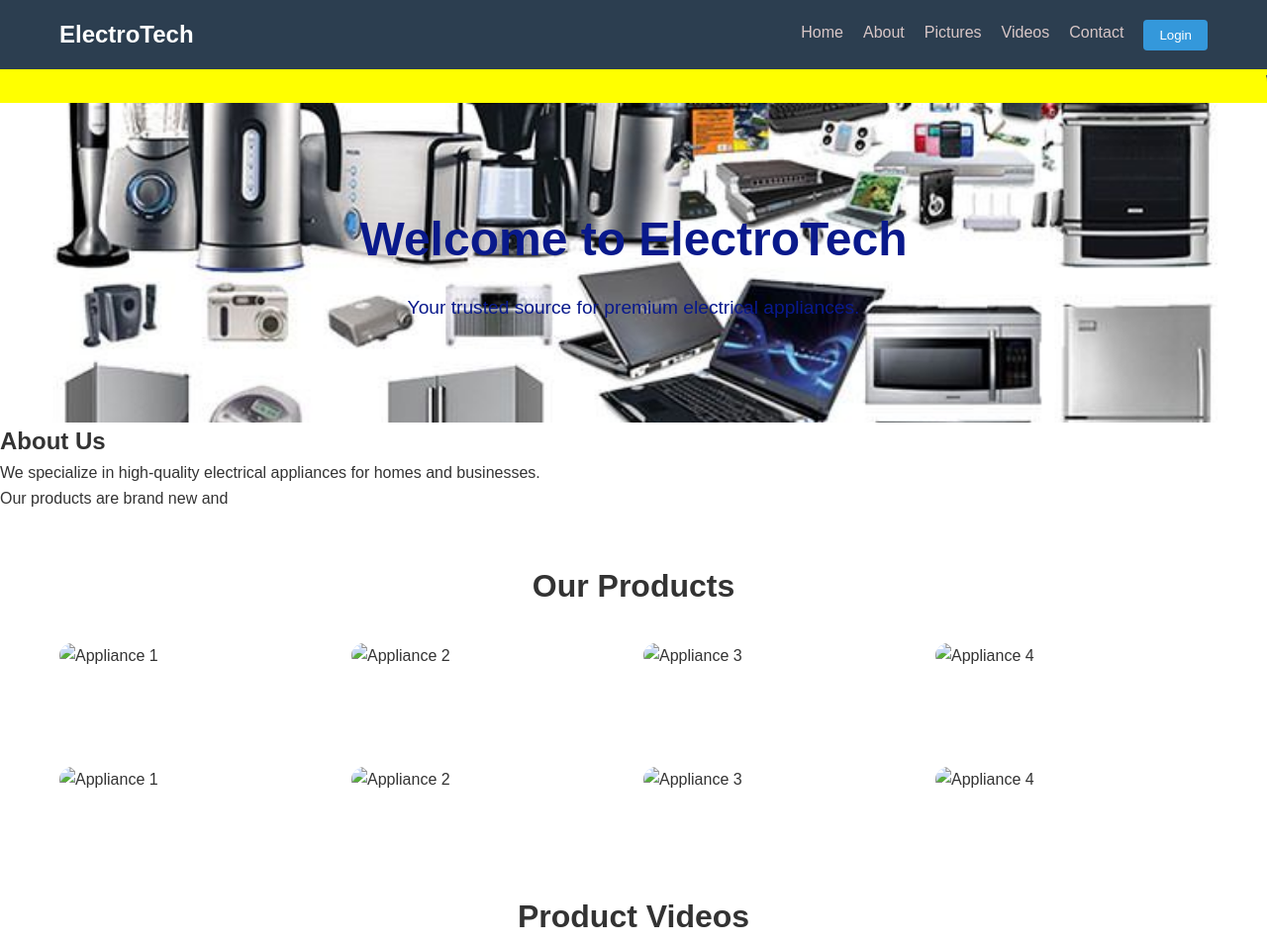
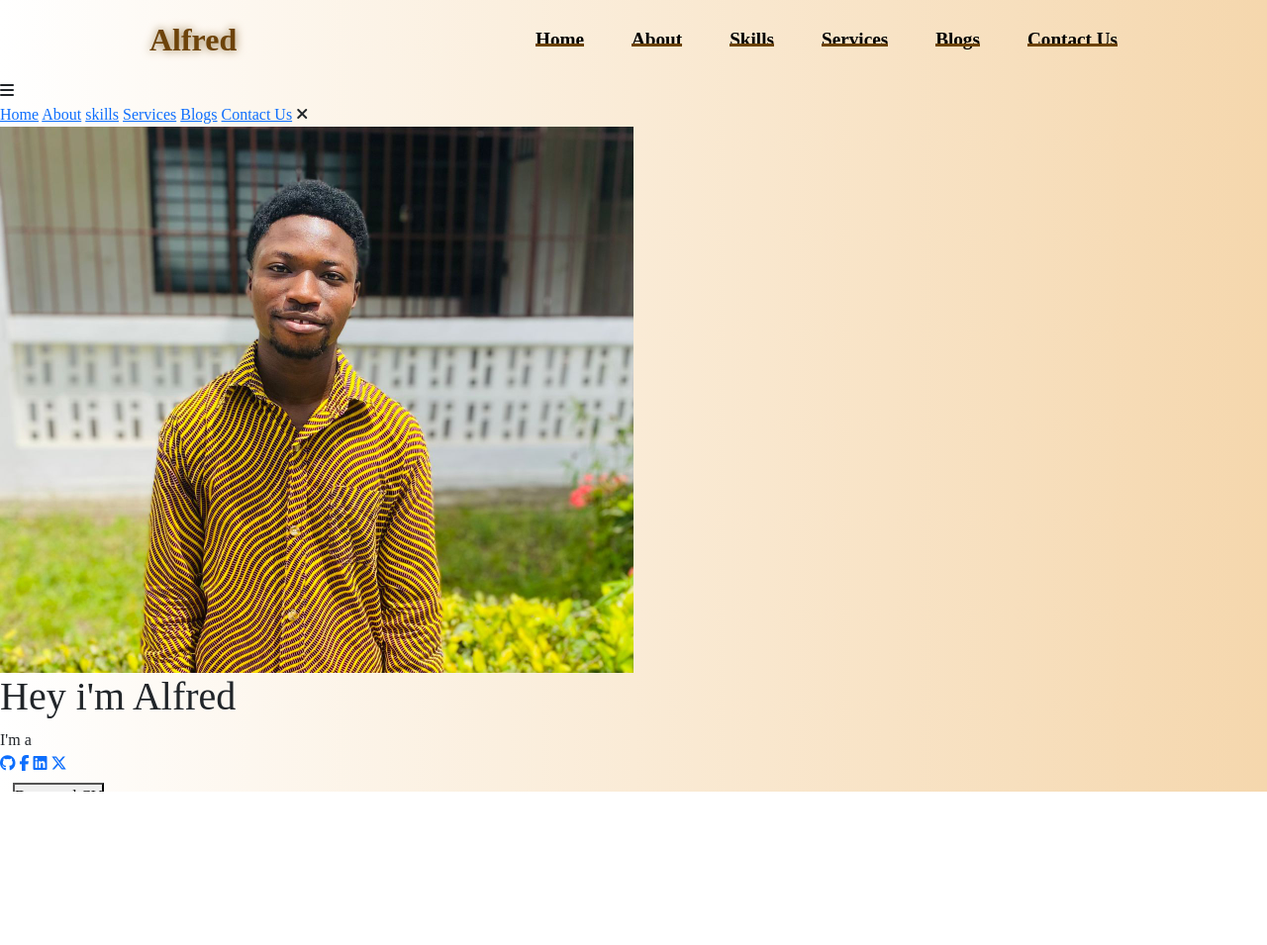
Before and after one commit to Alfred-Nkansah/nkansahalfred33-gmail.com, a plain HTML site: page index.html in a window 1280 px wide. Shown: the top 955 px of the page at 99% size. After the commit the page ends 800 px from the top, so only its background shows below. Drawn offline with nearby package versions, Linux system fonts and the light colour scheme; files whose address does not match are found by name.

Commit message:
Add files via upload

```diff
--- a/index.html
+++ b/index.html
@@ -1,104 +1,64 @@
-<!DOCTYPE html>
+<!doctype html>
 <html lang="en">
-<head>
-    <meta charset="UTF-8">
-    <meta name="viewport" content="width=device-width, initial-scale=1.0">
-    <title>Electrical Appliance Business</title>
-    <link rel="stylesheet" href="styles.css">
-</head>
-<body>
-    <header>
-        <nav>
-            <div class="logo">ElectroTech</div>
-            <button class="hamburger" id="hamburger">
-                <span class="bar"></span>
-                <span class="bar"></span>
-                <span class="bar"></span>
-            </button>
-            <ul class="nav-links" id="nav-links">
-                <li><a href="#home">Home</a></li>
-                <li><a href="#about">About</a></li>
-                <li><a href="#pictures">Pictures</a></li>
-                <li><a href="#videos">Videos</a></li>
-                <li><a href="#contact">Contact</a></li>
-                <li><button id="login-btn">Login</button></li>
-            </ul>
-        </nav>
-    </header>
-    <div class="marq">
-        <marquee behavior="" direction="">
-            Welcome to ElectroTech.... Your trusted source for premium electrical appliances. We provide quality and affordable appliance.For more info, contact 0549228165 or visit any of our warehouse at Tesano,Unidaz Hostel</h1>
-        </marquee>
-    </div>
+  <head>
+    <link rel="stylesheet" href="https://cdnjs.cloudflare.com/ajax/libs/font-awesome/6.7.2/css/all.min.css">
+    <meta charset="utf-8">
+    <meta name="viewport" content="width=device-width, initial-scale=1">
+    <title>My portfolio</title>
+    <link href="https://cdn.jsdelivr.net/npm/bootstrap@5.3.7/dist/css/bootstrap.min.css" rel="stylesheet" integrity="sha384-LN+7fdVzj6u52u30Kp6M/trliBMCMKTyK833zpbD+pXdCLuTusPj697FH4R/5mcr" crossorigin="anonymous">
+    <link rel="stylesheet" href="style.css" type="text/css">
+  </head>
+  <body>
 
-    <section id="home" class="hero">
-        <h1>Welcome to ElectroTech</h1>
-        <p>Your trusted source for premium electrical appliances.</p>
-    </section>
-
-    <secc:\Users\USER\Desktop\ALL\WEB\FORMtion id="about">
-        <h2>About Us</h2>
-        <p>We specialize in high-quality electrical appliances for homes and businesses.</p>
-        <p>Our products are brand new and </p>
-    </section>
-
-    <section id="pictures">
-        <h2>Our Products</h2>
-        <div class="gallery">
-            <img src="../electrical-appliance-site/images/fan (1).jpeg" alt="Appliance 1">
-            <img src="../electrical-appliance-site/images/iron.jpeg" alt="Appliance 2">
-            <img src="../electrical-appliance-site/images/washing machine.jpeg" alt="Appliance 3">
-            <img src="../electrical-appliance-site/images/Acer’s touchscreen-equipped Aspire M5 ultrabook and V5 laptop available October 26th starting at $749_99.jpeg" alt="Appliance 4">
+<nav>
+    <div class="nav-container">
+        <div class="logo">
+            <span>Alfred</span>
         </div>
-    </section>
-     <section id="pictures">
-        <div class="gallery">
-            <img src="../electrical-appliance-site/images/download (1).jpeg" alt="Appliance 1">
-            <img src="../electrical-appliance-site/images/Los dispositivos de entrada y salida son todos aquellos instrumentos peculiares que tienen la función de poder transmitir o recibir información para la computadora o el usuario_ EJEMPLOS_ fax, modems externos e int.jpeg" alt="Appliance 2">
-            <img src="../electrical-appliance-site/images/washing machine.jpeg" alt="Appliance 3">
-            <img src="../electrical-appliance-site/images/Music system.jpeg" alt="Appliance 4">
-        </div>
-    </section>
-
-    <section id="videos">
-        <h2>Product Videos</h2>
-        <div class="video-container">
-            <iframe width="560" height="315" src="../electrical-appliance-site/video/AVOID THESE APPLIANCE BRANDS AT ALL COSTS! TOP 12 RANKED WORST TO BEST (2025).mp4" frameborder="0" allowfullscreen></iframe>
-            <iframe width="560" height="315" src="../electrical-appliance-site/video/Selling Home Appliances in The Gambia _ Business and Entrepreneurship (12).mp4" frameborder="0" allowfullscreen></iframe>
-        </div>
-    </section>
-
-    <section id="contact" class="mode">
-        <h2>Contact Us</h2>
-        <form>
-            <input type="text" placeholder="Name" required>
-            <input type="email" placeholder="Email" required>
-            <textarea placeholder="Message"></textarea>
-            <button type="submit">Send</button>
-        </form>
-    </section>
-
-    <footer>
-        <p>&copy; 2025 ElectroTech. All rights reserved.</p>
-    </footer>
-
-    <!-- Back to Top Button -->
-    <button id="back-to-top" title="Back to Top">↑</button>
-
-    <!-- Login Modal -->
-    <div id="login-modal" class="modal">
-        <div class="modal-content">
-            <span class="close">&times;</span>
-            <h2>Login</h2>
-            <form id="login-form">
-                <input type="email" id="email" placeholder="Email" required>
-                <input type="password" id="password" placeholder="Password" required>
-                <button type="submit">Login</button>
-            </form>
-            <p id="login-message"></p>
+        <div class="links">
+            <div class="link"><a href="#">Home</a></div>
+            <div class="link"><a href="#">About</a></div>
+            <div class="link"><a href="#">Skills</a></div>
+            <div class="link"><a href="#">Services</a></div>
+             <div class="link"><a href="#">Blogs</a></div>
+             <div class="link contact-btn"><a href="#">Contact Us</a></div>
         </div>
     </div>
+    <i class="fa-solid fa-bars hamburg"></i>
+    <div class="dropdown">
+        <div class="links">
+            <a href="">Home</a>
+            <a href="">About</a>
+            <a href="">skills</a>
+            <a href="">Services</a>
+            <a href="">Blogs</a>
+            <a href="">Contact Us</a>
+            <i class="fa-solid fa-xmark"></i>
+        </div>
+    </div>
+    <section>
+       <div class="main-container">
+        <div class="image">
+            <img src="main.jpg" alt="" height="50%" width="50%">
+        </div>
+        <div class="content">
+            <h1>Hey i'm <span>Alfred</span></h1>
+            <div class="typewriter">I'm a<span></span></div>
+            <div class="social-links">
+                <a href="#"><i class="fa-brands fa-github"></i></a>
+                <a href="#"><i class="fa-brands fa-facebook-f"></i></a>
+                <a href="#"><i class="fa-brands fa-linkedin"></i></a>
+                <a href="#"><i class="fa-brands fa-x-twitter"></i></a>
+            </div>
+            <div class="btn">
+                <button>Downoad CV</button>
+            </div>
+        </div>
+       </div>
+    </section>
+</nav>
 
-    <script src="script.js"></script>
-</body>
+
+    <script src="https://cdn.jsdelivr.net/npm/bootstrap@5.3.7/dist/js/bootstrap.bundle.min.js" integrity="sha384-ndDqU0Gzau9qJ1lfW4pNLlhNTkCfHzAVBReH9diLvGRem5+R9g2FzA8ZGN954O5Q" crossorigin="anonymous"></script>
+  </body>
 </html>
--- /dev/null
+++ b/style.css
@@ -0,0 +1,77 @@
+@import url();
+*{
+    padding: 0;
+    margin: 0;
+    font-family: 'Times New Roman', Times, serif;
+    box-sizing: border-box;
+
+}
+html{
+    overflow-x: hidden;
+}
+body{
+    width: 100%;
+    height: 100vh;
+    overflow: hidden;
+    background:linear-gradient(to right,rgb(255,255,255),rgb(245,215,173));
+
+
+}
+nav{
+    width: 100%;
+    height: 10vh;
+    position: sticky;
+}
+.nav-container{
+    width: 100%;
+    height: 100%;
+    display: flex;
+    justify-content: space-around;
+    align-items: center;
+
+}
+.logo{
+    color: black;
+    font-size: 2rem;
+    font-weight: bolder;
+}
+.logo span{
+    color: rgb(109,67,10);
+    text-shadow: 0 0 10px rgb(147, 116, 65);
+}
+.humburg.cancel{
+    cursor: pointer;
+    position: absolute;
+    right: 15px;
+    top: 10px;
+    color: black;
+    font-size: 2rem;
+    display: none;
+}
+.nav-container .links{
+    display: flex;
+    gap: 3rem;
+    align-items: center;
+}
+.nav-container .links a{
+    position: relative;
+    font-size: 1.2rem;
+    color: black;
+    text-decoration: none;
+    font-weight: 550;
+    transform: 0.3s linear;
+}
+.nav-container .links a::before{
+    position: absolute;
+    content: "";
+    bottom: 3px;
+    left: 0;
+    width: 100%;
+    height: 3px;
+    background-color: rgb(109,67,0);
+    transition: 0.2s linear;
+
+}
+.nav-container .links a:hover::before{
+width: 100%;
+}
```
Also changed, not shown: main.jpg (added).
